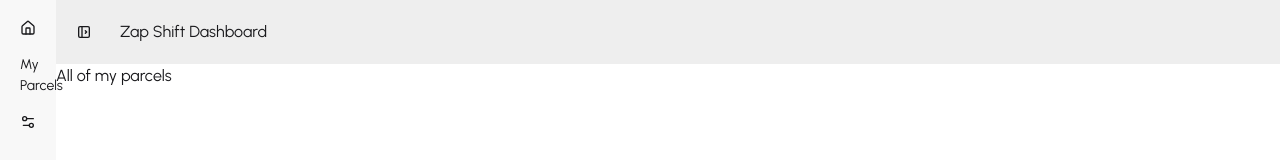
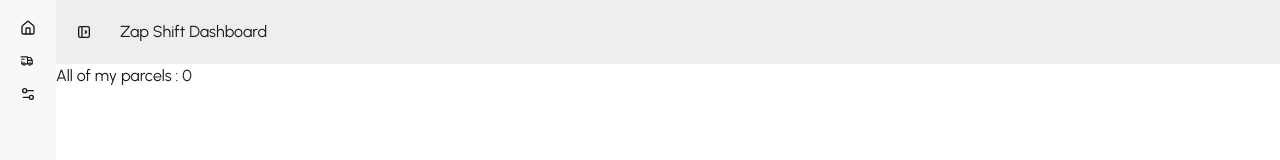
Before and after one commit to rafsanrad/zap-shift-client, a React (Vite) app: page /dashboard/my-parcels in a window 1280 px wide. Shown: the top 160 px of the page. Built offline with nearby package versions, Linux system fonts and the light colour scheme; no server answers; sample sign-in values are in the browser's storage.

Commit message:
added dashboard sidebar

```diff
--- a/src/layouts/DashboardLayout.jsx
+++ b/src/layouts/DashboardLayout.jsx
@@ -1,9 +1,10 @@
 import React from "react";
+import { TbTruckDelivery } from "react-icons/tb";
 import { Link, NavLink, Outlet } from "react-router";
 
 const DashboardLayout = () => {
   return (
-    <div className="drawer lg:drawer-open">
+    <div className="drawer lg:drawer-open max-w-7xl mx-auto">
       <input id="my-drawer-4" type="checkbox" className="drawer-toggle" />
       <div className="drawer-content">
         {/* Navbar */}
@@ -71,7 +72,14 @@
 
             {/* our dashboard links */}
             <li>
-              <NavLink to='/dashboard/my-parcels'>My Parcels</NavLink>
+              <NavLink
+                className="is-drawer-close:tooltip is-drawer-close:tooltip-right"
+                data-tip="MyParcels"
+                to="/dashboard/my-parcels"
+              >
+                <TbTruckDelivery />
+                <span className="is-drawer-close:hidden">My Parcels</span>
+              </NavLink>
             </li>
 
             {/* List item */}
--- a/src/pages/Dashboard/MyParcels/MyParcels.jsx
+++ b/src/pages/Dashboard/MyParcels/MyParcels.jsx
@@ -1,9 +1,22 @@
 import React from 'react';
+import useAuth from '../../../hooks/useAuth';
+import useAxiosSecure from '../../../hooks/useAxiosSecure';
+import { useQuery } from '@tanstack/react-query';
+
 
 const MyParcels = () => {
+    const {user}=useAuth();
+    const axiosSecure=useAxiosSecure();
+    const {data: parcels=[]}=useQuery({
+        queryKey:['myParcels',user?.email],
+        queryFn: async()=>{
+            const res=await axiosSecure.get(`/parcels?email=${user.email}`)
+            return res.data;
+        }
+    })
     return (
         <div>
-            <h2>All of my parcels</h2>
+            <h2>All of my parcels : {parcels.length}</h2>
         </div>
     );
 };
```
